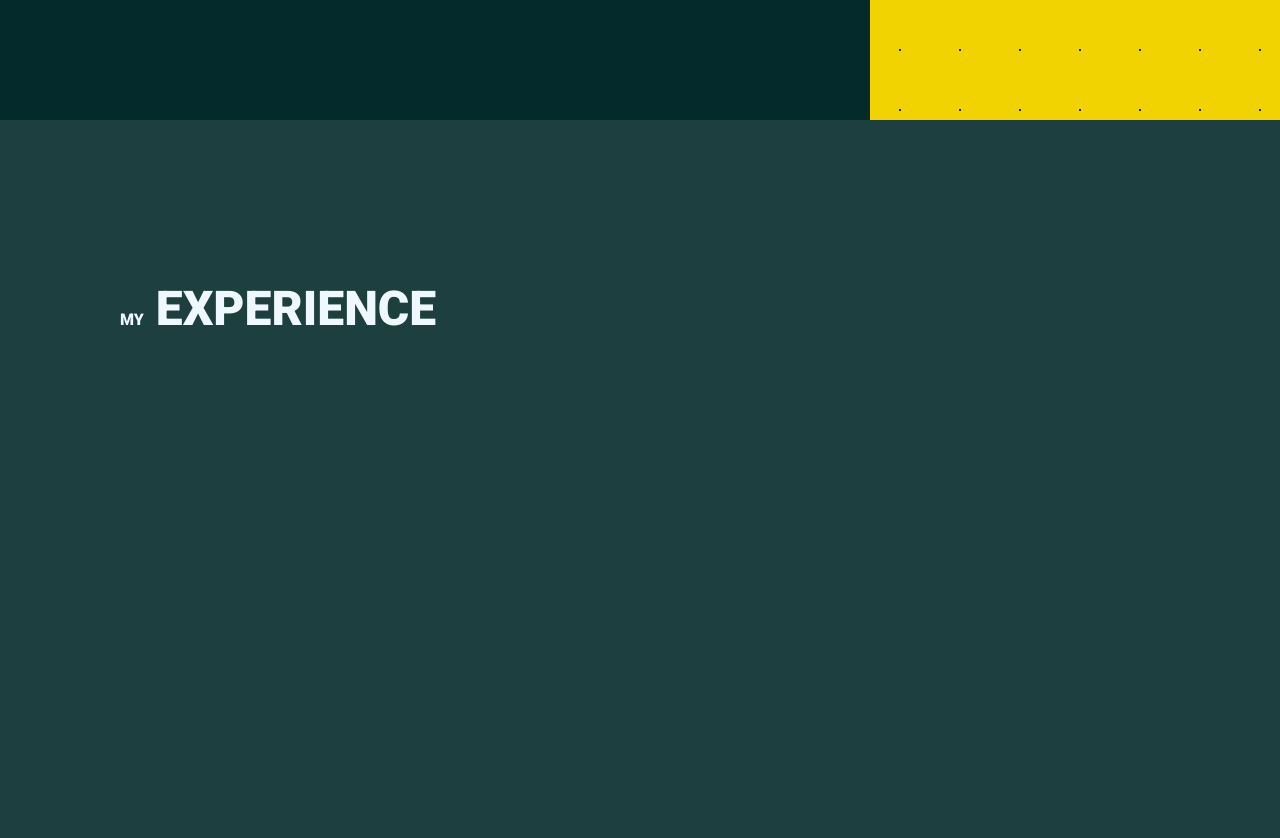
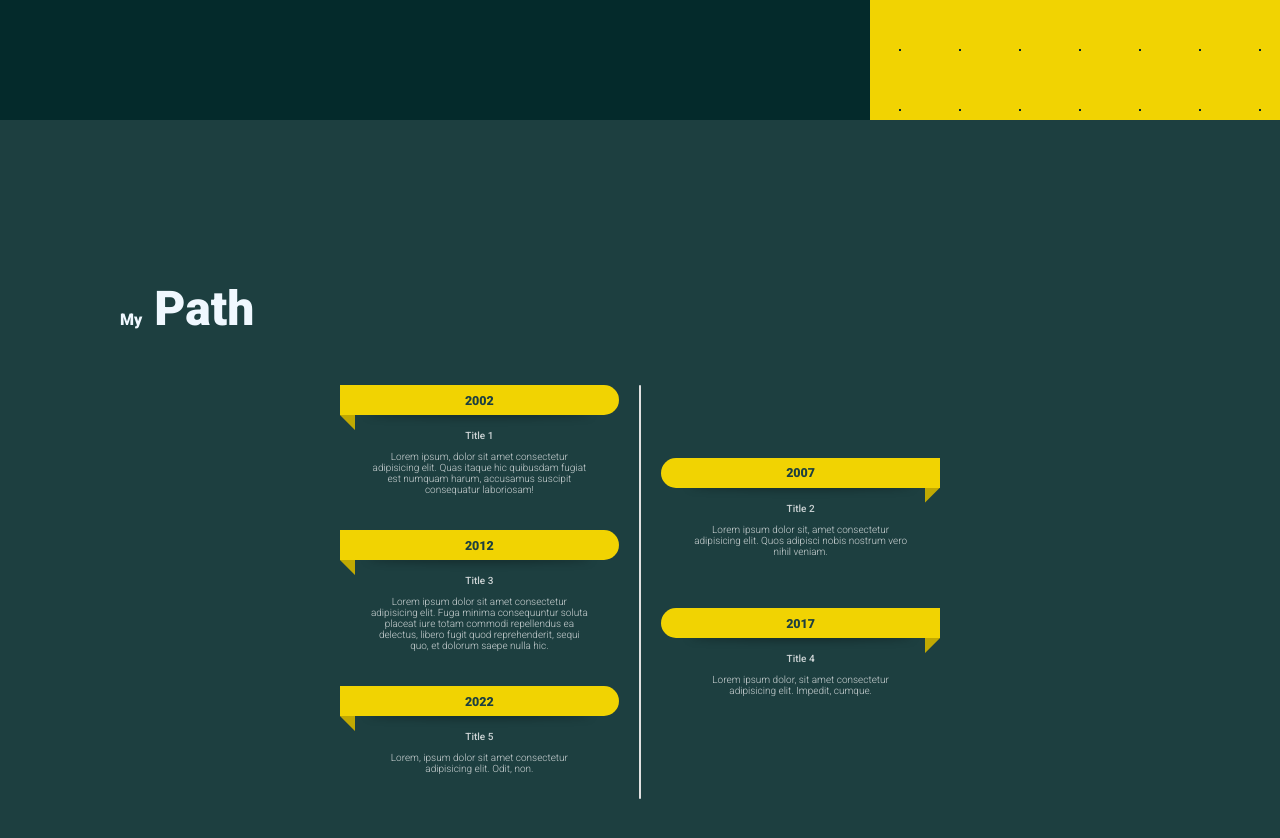
Before and after one commit to axelcolson/my-portfolio, a React (Create React App) app: page / in a window 1280 px wide. Shown: the part 880-1718 px from the top of the page. Built offline with nearby package versions, Linux system fonts and the light colour scheme.

Commit message:
Added structure for timeline

```diff
--- a/src/components/Experience.tsx
+++ b/src/components/Experience.tsx
@@ -18,8 +18,35 @@
       <header className="experience">
         <div id='experience-container'>
             <h2 id='experience-title'>
-                <span id='title-sub'>MY</span> EXPERIENCE
+                <span id='title-sub'>My</span> Path
             </h2>
+            <ul>
+                <li>
+                    <div className="date">2002</div>
+                    <div className="title">Title 1</div>
+                    <div className="descr">Lorem ipsum, dolor sit amet consectetur adipisicing elit. Quas itaque hic quibusdam fugiat est numquam harum, accusamus suscipit consequatur laboriosam!</div>
+                </li>
+                <li>
+                    <div className="date">2007</div>
+                    <div className="title">Title 2</div>
+                    <div className="descr">Lorem ipsum dolor sit, amet consectetur adipisicing elit. Quos adipisci nobis nostrum vero nihil veniam.</div>
+                </li>
+                <li>
+                    <div className="date">2012</div>
+                    <div className="title">Title 3</div>
+                    <div className="descr">Lorem ipsum dolor sit amet consectetur adipisicing elit. Fuga minima consequuntur soluta placeat iure totam commodi repellendus ea delectus, libero fugit quod reprehenderit, sequi quo, et dolorum saepe nulla hic.</div>
+                </li>
+                <li>
+                    <div className="date">2017</div>
+                    <div className="title">Title 4</div>
+                    <div className="descr">Lorem ipsum dolor, sit amet consectetur adipisicing elit. Impedit, cumque.</div>
+                </li>
+                <li>
+                    <div className="date">2022</div>
+                    <div className="title">Title 5</div>
+                    <div className="descr">Lorem, ipsum dolor sit amet consectetur adipisicing elit. Odit, non.</div>
+                </li>
+            </ul>
         </div>
       </header>
 
--- a/src/stylesheets/Experience.css
+++ b/src/stylesheets/Experience.css
@@ -11,9 +11,194 @@
     text-align: left;
     padding: 16rem 0 0 12rem;
     font-size: 4.8rem;
+    margin-bottom: 4.8rem;
     color: aliceblue;
 }
 
 #title-sub {
     font-size: 1.6rem;
 }
+
+@import url("https://fonts.googleapis.com/css2?family=Poppins:wght@300;500;700&display=swap");
+
+*,
+*::before,
+*::after {
+  margin: 0;
+  padding: 0;
+  box-sizing: border-box;
+}
+
+h1 {
+  text-align: center;
+}
+
+ul {
+  --col-gap: 2rem;
+  --row-gap: 2rem;
+  --line-w: 0.25rem;
+  display: grid;
+  grid-template-columns: var(--line-w) 1fr;
+  grid-auto-columns: max-content;
+  column-gap: var(--col-gap);
+  list-style: none;
+  width: min(60rem, 90%);
+  margin-inline: auto;
+}
+
+/* line */
+ul::before {
+  content: "";
+  grid-column: 1;
+  grid-row: 1 / span 20;
+  background: rgb(225, 225, 225);
+  border-radius: calc(var(--line-w) / 2);
+}
+
+/* columns*/
+
+/* row gaps */
+ul li:not(:last-child) {
+  margin-bottom: var(--row-gap);
+}
+
+/* card */
+ul li {
+  grid-column: 2;
+  --inlineP: 1.5rem;
+  margin-inline: var(--inlineP);
+  grid-row: span 2;
+  display: grid;
+  grid-template-rows: min-content min-content min-content;
+}
+
+/* date */
+ul li .date {
+  --dateH: 3rem;
+  height: var(--dateH);
+  margin-inline: calc(var(--inlineP) * -1);
+
+  text-align: center;
+  background-color: var(--accent-color);
+
+  color: var(--main-dark-background);
+  background-color: var(--main-yellow);
+  font-size: 1.25rem;
+  font-weight: 700;
+
+  display: grid;
+  place-content: center;
+  position: relative;
+
+  border-radius: calc(var(--dateH) / 2) 0 0 calc(var(--dateH) / 2);
+}
+
+/* date flap */
+ul li .date::before {
+  content: "";
+  width: var(--inlineP);
+  aspect-ratio: 1;
+  background: var(--main-yellow);
+  background-image: linear-gradient(rgba(0, 0, 0, 0.2) 100%, transparent);
+  position: absolute;
+  top: 100%;
+
+  clip-path: polygon(0 0, 100% 0, 0 100%);
+  right: 0;
+}
+
+/* circle */
+ul li .date::after {
+  content: "";
+  position: absolute;
+  width: 2rem;
+  aspect-ratio: 1;
+  background: var(--bgColor);
+  border: 0.3rem solid var(--accent-color);
+  border-radius: 50%;
+  top: 50%;
+
+  transform: translate(50%, -50%);
+  right: calc(100% + var(--col-gap) + var(--line-w) / 2);
+}
+
+/* title descr */
+ul li .title,
+ul li .descr {
+  background: var(--bgColor);
+  position: relative;
+  padding-inline: 1.5rem;
+}
+ul li .title {
+  overflow: hidden;
+  padding-block-start: 1.5rem;
+  padding-block-end: 1rem;
+  font-weight: 500;
+}
+ul li .descr {
+  padding-block-end: 1.5rem;
+  font-weight: 300;
+}
+
+/* shadows */
+ul li .title::before,
+ul li .descr::before {
+  content: "";
+  position: absolute;
+  width: 90%;
+  height: 0.5rem;
+  background: rgba(0, 0, 0, 0.5);
+  left: 50%;
+  border-radius: 50%;
+  filter: blur(4px);
+  transform: translate(-50%, 50%);
+}
+ul li .title::before {
+  bottom: calc(100% + 0.125rem);
+}
+
+ul li .descr::before {
+  z-index: -1;
+  bottom: 0.25rem;
+}
+
+@media (min-width: 40rem) {
+  ul {
+    grid-template-columns: 1fr var(--line-w) 1fr;
+  }
+  ul::before {
+    grid-column: 2;
+  }
+  ul li:nth-child(odd) {
+    grid-column: 1;
+  }
+  ul li:nth-child(even) {
+    grid-column: 3;
+  }
+
+  /* start second card */
+  ul li:nth-child(2) {
+    grid-row: 2/4;
+  }
+
+  ul li:nth-child(odd) .date::before {
+    clip-path: polygon(0 0, 100% 0, 100% 100%);
+    left: 0;
+  }
+
+  ul li:nth-child(odd) .date::after {
+    transform: translate(-50%, -50%);
+    left: calc(100% + var(--col-gap) + var(--line-w) / 2);
+  }
+  ul li:nth-child(odd) .date {
+    border-radius: 0 calc(var(--dateH) / 2) calc(var(--dateH) / 2) 0;
+  }
+}
+
+.credits {
+  margin-top: 1rem;
+  text-align: right;
+}
+.credits a {
+  color: var(--color);
+}
```
